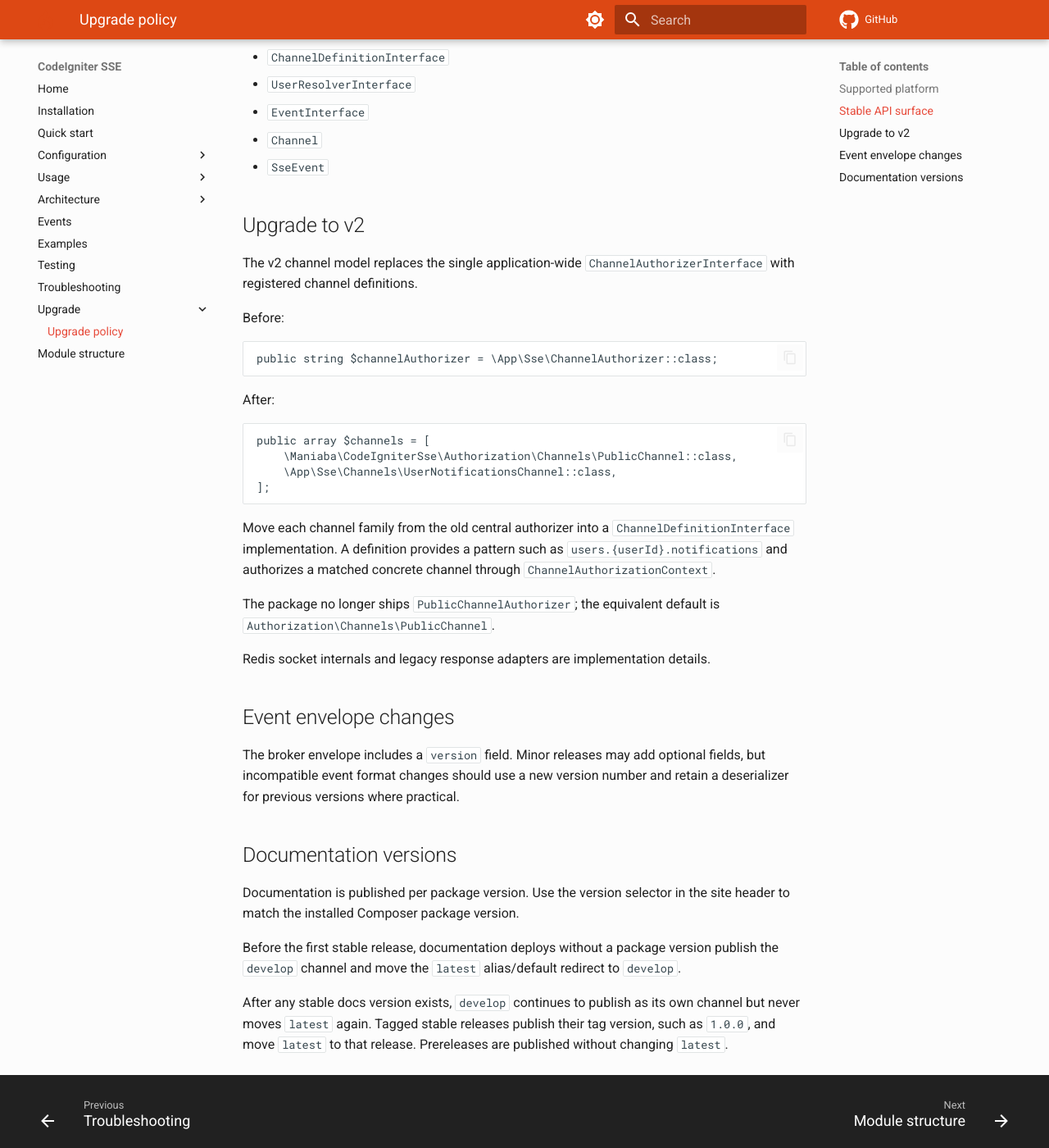
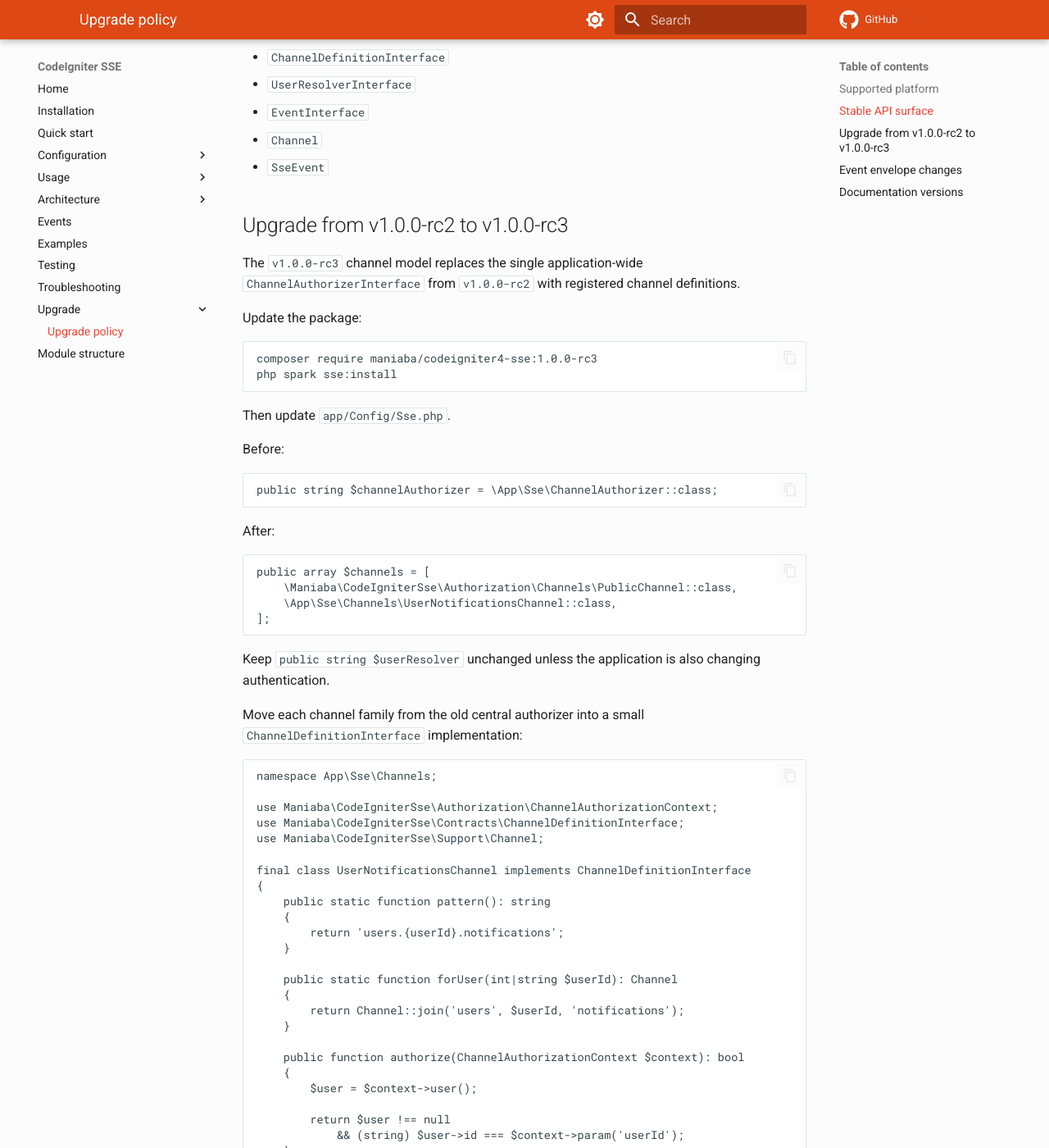
Before and after one commit to maniaba/codeigniter4-sse, an MkDocs documentation site: the page built from docs/upgrade.md, in a window 1280 px wide and 1400 px high, scrolled down 692 px. Shown: the whole window at 82% size. Built offline with MkDocs 1.6.1 and Material for MkDocs 9.7.7, drawn with Linux system fonts in a browser that asks for light colours; comment, search, counter and statistics services are not loaded; the version menu is left out; a style sheet for code colours, icons or effects is not loaded; some of the changed text lies outside the part shown.

Commit message:
refact(broker): update channel resolution and documentation

````diff
--- a/docs/upgrade.md
+++ b/docs/upgrade.md
@@ -26,10 +26,20 @@ These APIs should be treated as the main compatibility surface:
 - `Channel`
 - `SseEvent`
 
-## Upgrade to v2
+## Upgrade from v1.0.0-rc2 to v1.0.0-rc3
 
-The v2 channel model replaces the single application-wide
-`ChannelAuthorizerInterface` with registered channel definitions.
+The `v1.0.0-rc3` channel model replaces the single application-wide
+`ChannelAuthorizerInterface` from `v1.0.0-rc2` with registered channel
+definitions.
+
+Update the package:
+
+```bash
+composer require maniaba/codeigniter4-sse:1.0.0-rc3
+php spark sse:install
+```
+
+Then update `app/Config/Sse.php`.
 
 Before:
 
@@ -46,13 +56,66 @@ public array $channels = [
 ];
 ```
 
-Move each channel family from the old central authorizer into a
-`ChannelDefinitionInterface` implementation. A definition provides a pattern
-such as `users.{userId}.notifications` and authorizes a matched concrete
-channel through `ChannelAuthorizationContext`.
+Keep `public string $userResolver` unchanged unless the application is also
+changing authentication.
+
+Move each channel family from the old central authorizer into a small
+`ChannelDefinitionInterface` implementation:
+
+```php
+namespace App\Sse\Channels;
+
+use Maniaba\CodeIgniterSse\Authorization\ChannelAuthorizationContext;
+use Maniaba\CodeIgniterSse\Contracts\ChannelDefinitionInterface;
+use Maniaba\CodeIgniterSse\Support\Channel;
+
+final class UserNotificationsChannel implements ChannelDefinitionInterface
+{
+    public static function pattern(): string
+    {
+        return 'users.{userId}.notifications';
+    }
+
+    public static function forUser(int|string $userId): Channel
+    {
+        return Channel::join('users', $userId, 'notifications');
+    }
+
+    public function authorize(ChannelAuthorizationContext $context): bool
+    {
+        $user = $context->user();
+
+        return $user !== null
+            && (string) $user->id === $context->param('userId');
+    }
+}
+```
+
+An old authorizer branch like this:
+
+```php
+if (preg_match('/^users\.(\d+)$/', $channel, $matches) === 1) {
+    return $user !== null && (string) $user->id === $matches[1];
+}
+```
+
+becomes a registered channel definition with a pattern such as
+`users.{userId}` or, for notification-specific streams,
+`users.{userId}.notifications`.
 
 The package no longer ships `PublicChannelAuthorizer`; the equivalent default
 is `Authorization\Channels\PublicChannel`.
+
+Event object publishing does not need to change. Existing classes that
+implement `PublishableEventInterface` can keep calling `channel()`, `event()`,
+and `data()`. Prefer returning channels through the new channel definitions:
+
+```php
+public function channel(): Channel
+{
+    return UserNotificationsChannel::forUser($this->userId);
+}
+```
 
 Redis socket internals and legacy response adapters are implementation
 details.
````
Also changed, not shown: CHANGELOG.md (+32 -5 lines), 3 other files.
